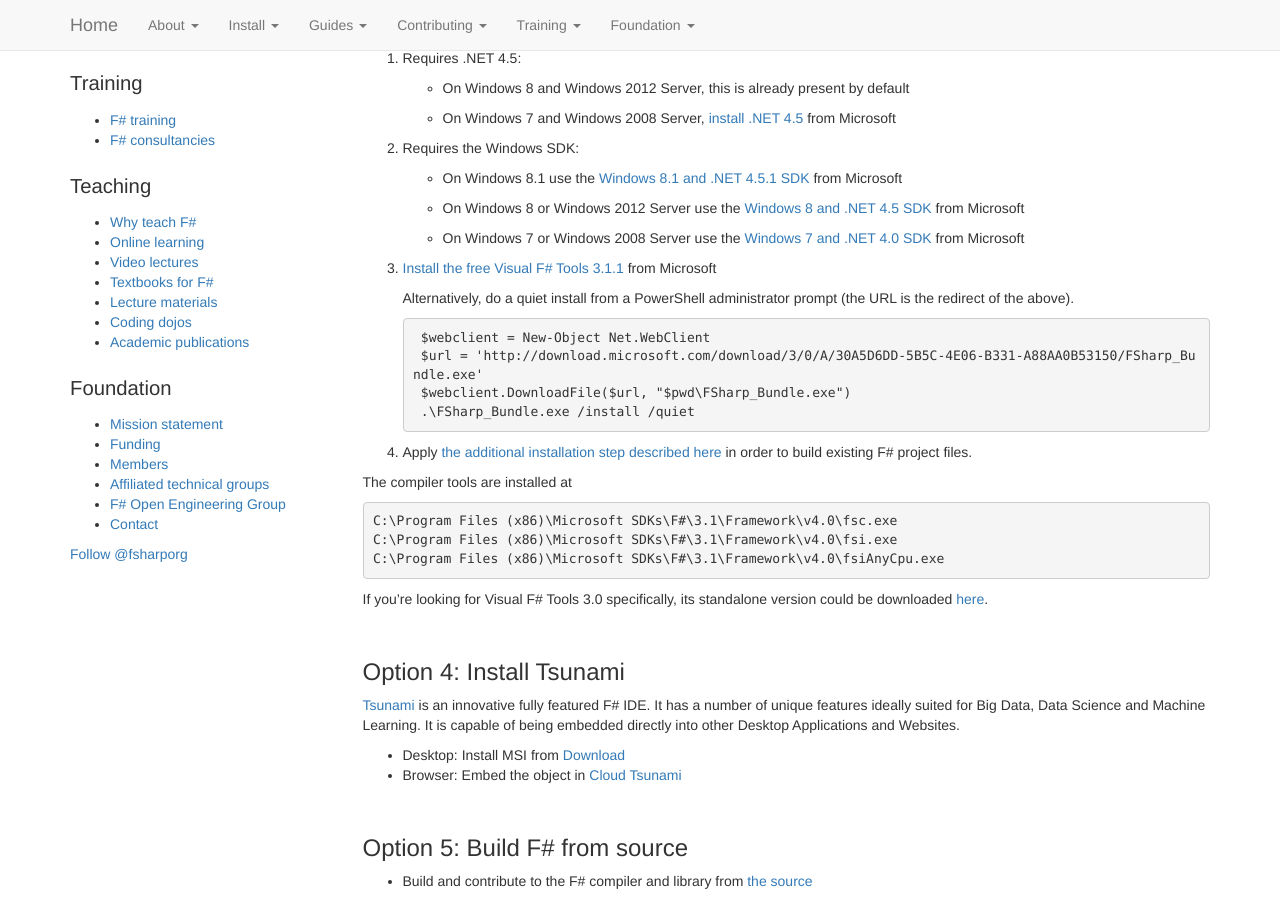
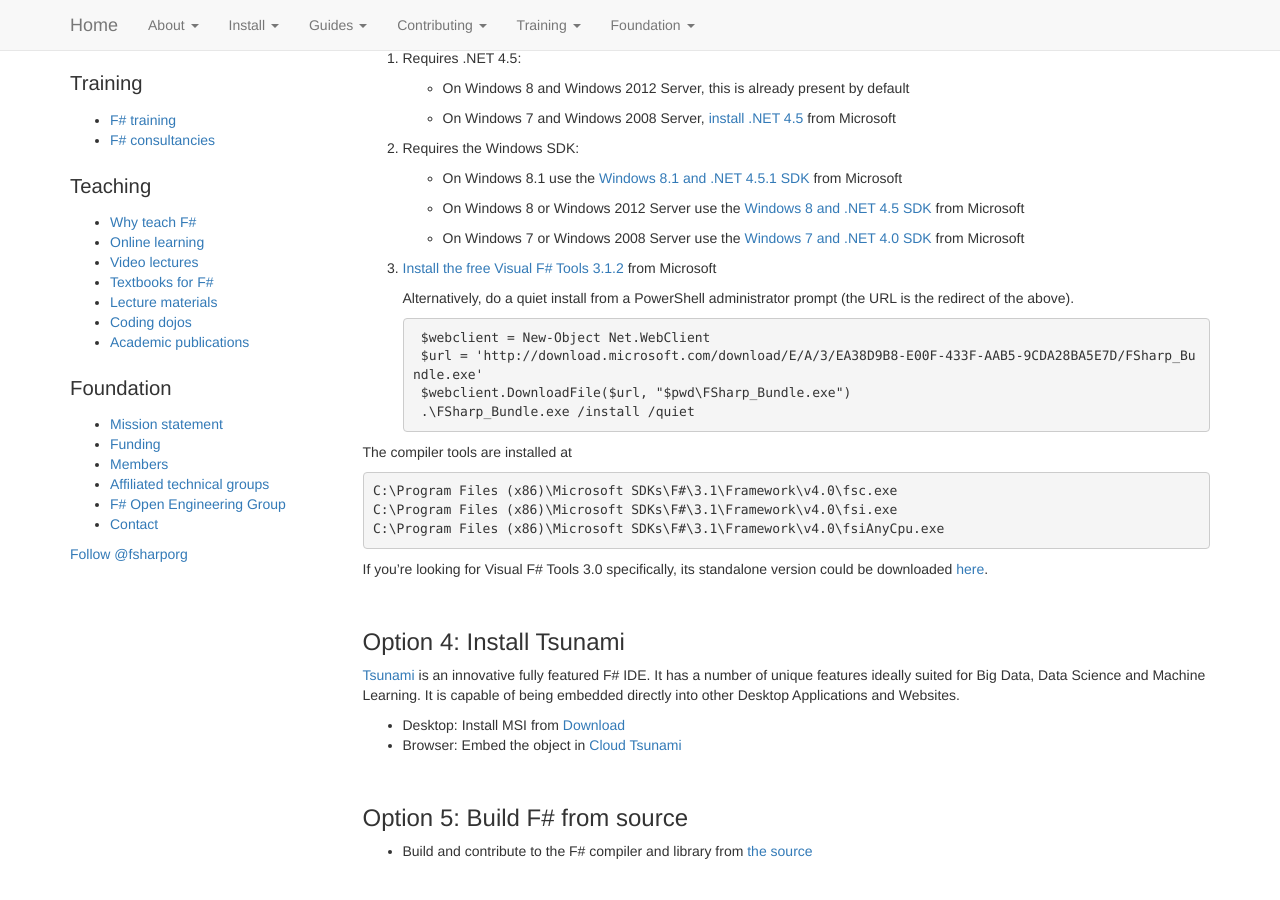
Before and after one commit to fsharp/fsharp.org, a Jekyll site: the page built from use/windows/index.md, in a window 1280 px wide and 900 px high, scrolled down 1137 px. Built offline with Jekyll 4.4.1, drawn with Linux system fonts in a browser that asks for light colours; nearby versions of some CDN libraries; some web fonts are replaced; comment, search, counter and statistics services are not loaded.

Commit message:
Update version in windows compiler install instructions

```diff
--- a/use/windows/index.md
+++ b/use/windows/index.md
@@ -81,17 +81,14 @@
 
    - On Windows 7 or Windows 2008 Server use the [Windows 7 and .NET 4.0 SDK](http://www.microsoft.com/download/details.aspx?id=8279) from Microsoft
 
-3. [Install the free Visual F# Tools 3.1.1](http://www.microsoft.com/download/details.aspx?id=41654) from Microsoft
+3. [Install the free Visual F# Tools 3.1.2](http://www.microsoft.com/download/details.aspx?id=44011) from Microsoft
 
    Alternatively, do a quiet install from a PowerShell administrator prompt (the URL is the redirect of the above).
 
         $webclient = New-Object Net.WebClient
-        $url = 'http://download.microsoft.com/download/3/0/A/30A5D6DD-5B5C-4E06-B331-A88AA0B53150/FSharp_Bundle.exe'
+        $url = 'http://download.microsoft.com/download/E/A/3/EA38D9B8-E00F-433F-AAB5-9CDA28BA5E7D/FSharp_Bundle.exe'
         $webclient.DownloadFile($url, "$pwd\FSharp_Bundle.exe")
         .\FSharp_Bundle.exe /install /quiet
-
-4. Apply [the additional installation step described here](http://stackoverflow.com/a/21318488) in order to
-   build existing F# project files.
 
 The compiler tools are installed at
 
```
